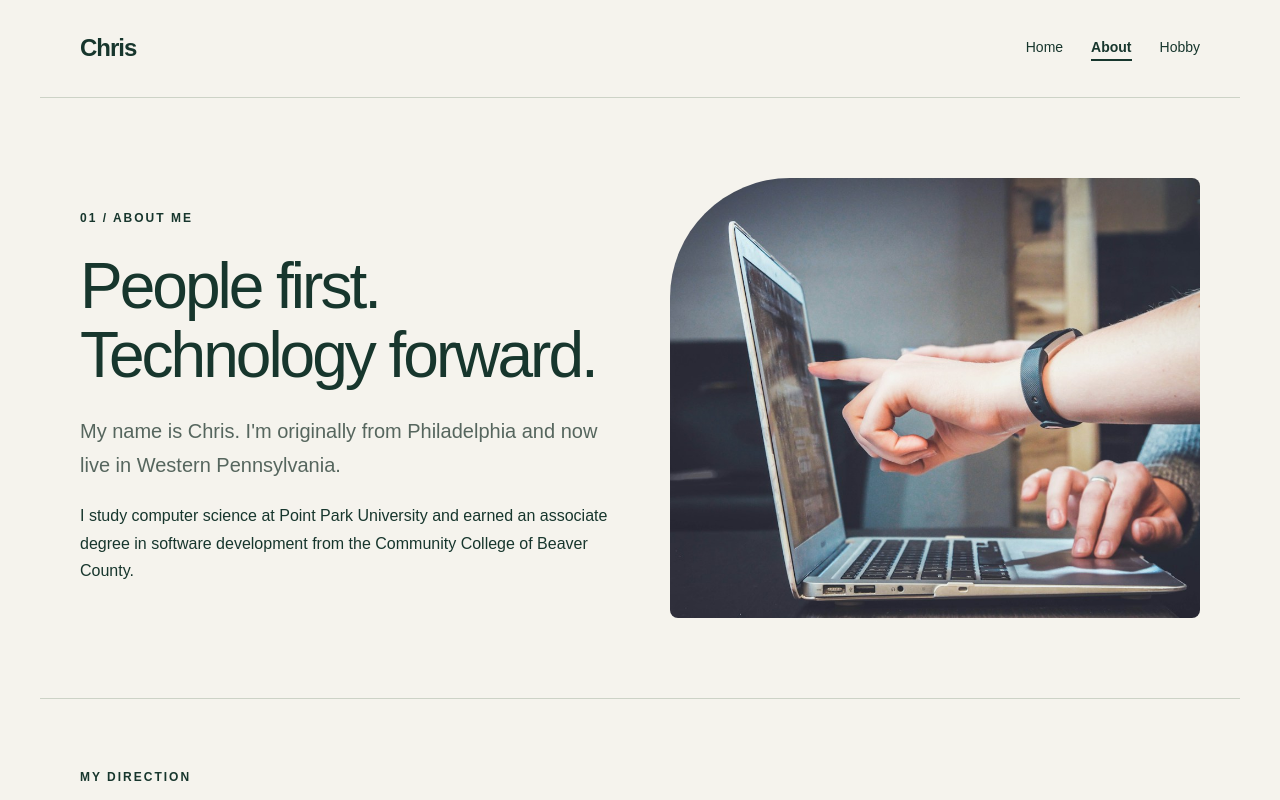
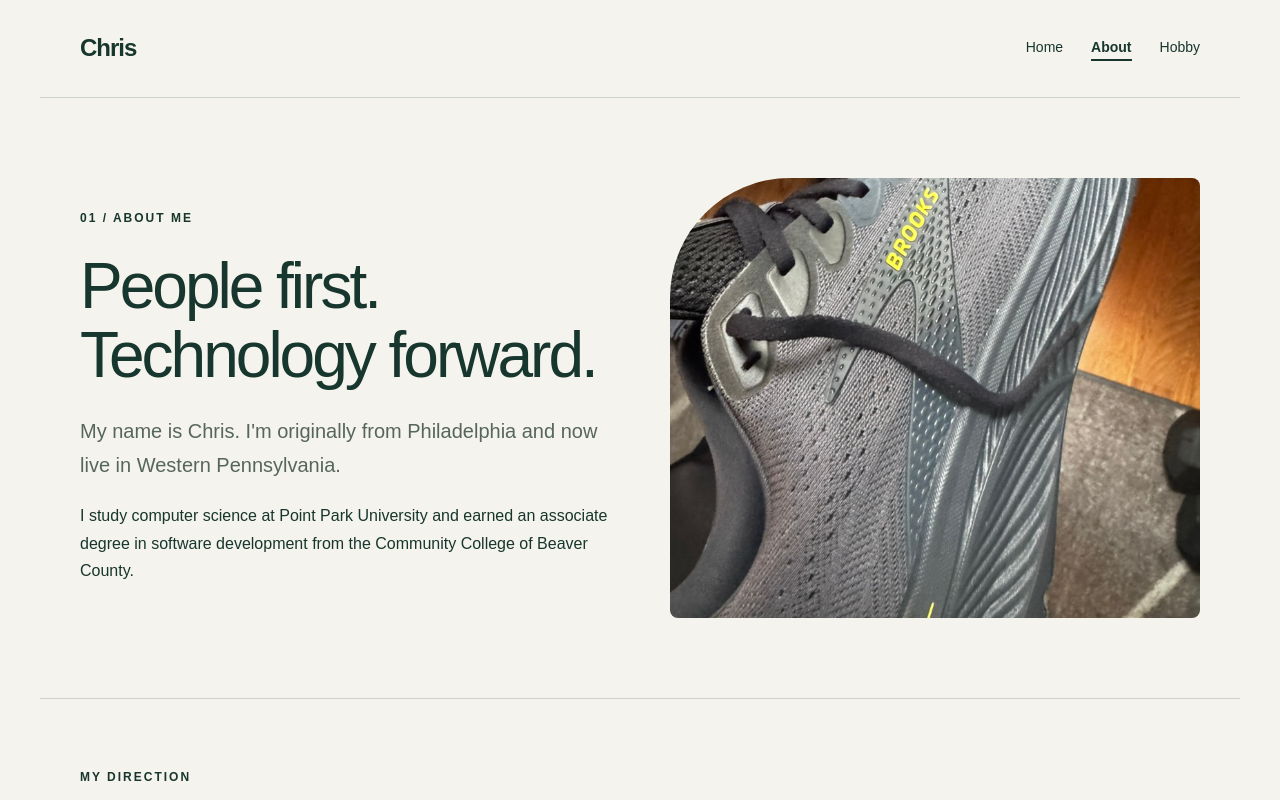
Before and after one commit to philly2mill/personal-website, a plain HTML site: page about.html in a window 1280 px wide. Shown: the top 800 px of the page. Drawn offline with Linux system fonts and the light colour scheme.

Commit message:
Update website photos

```diff
--- a/about.html
+++ b/about.html
@@ -24,7 +24,7 @@
                 <p>I study computer science at Point Park University and earned an associate degree in software
                     development from the Community College of Beaver County.</p>
             </div>
-            <figure><img src="images/about.jpg" alt="People working together with a laptop and notes" width="1200"
+            <figure><img src="images/about.jpeg"  width="1200"
                     height="800"></figure>
         </section>
         <section class="intro">
```
Also changed, not shown: hobby.html (+1 -1 lines), images/about.jpeg (added), images/about.jpg (deleted), images/running.jpeg (added), images/running.jpg (deleted).
